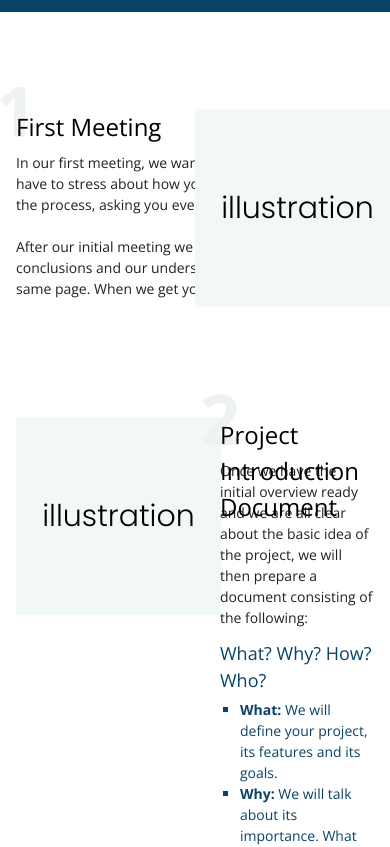
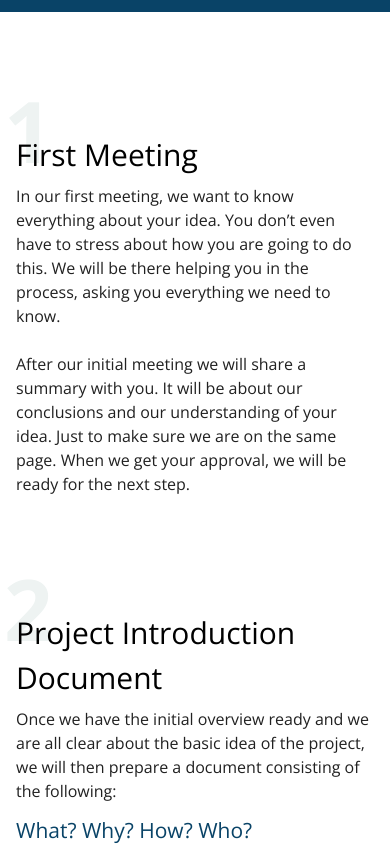
Before and after one commit to Kingkon963/reallyBeyond, a Next.js app: page /idea in a window 390 px wide. Shown: the part 1940-2787 px from the top of the page. Built offline with nearby package versions, Linux system fonts and the light colour scheme; a web font is replaced by a local one.

Commit message:
idea: pathway desktop fixed

```diff
--- a/pages/idea.tsx
+++ b/pages/idea.tsx
@@ -45,11 +45,14 @@ interface PathHeading {
 
 const PathHeading: React.FC<PathHeading> = ({ number, text }) => {
   return (
-    <div className="relative h-[36px]">
-      <span className="absolute -bottom-[18px] -left-[20px] 3xl:-bottom-[29px] 3xl:-left-[27px] z-0 font-openSansBold text-[#EEF3F2] text-[70px] 3xl:text-[85px]">
-        {number}
-      </span>
-      <h1 className="absolute left-0 text-[24px] 3xl:text-[30px] leading-[150%] z-20 font-openSansRegular">
+    <div>
+      <h1 className=" relative left-0 text-[30px] lg:text-[24px] 3xl:text-[30px] leading-[150%] z-20 font-openSansRegular">
+        <span
+          className="absolute -top-[24px] -left-[12px] lg:-bottom-[18px] lg:-left-[20px] 3xl:-bottom-[29px] 3xl:-left-[27px] -z-10
+      font-openSansBold text-[#EEF3F2] text-[85px] lg:text-[70px] 3xl:text-[85px] "
+        >
+          {number}
+        </span>
         {text}
       </h1>
     </div>
@@ -63,7 +66,8 @@ interface RequirementBox {
 const RequirementBox: React.FC<RequirementBox> = ({ children, color }) => {
   return (
     <div
-      className={`w-[172px] h-[45px] 3xl:w-[209px] 3xl:h-[55px] text-[14px] 3xl:text-[16px] text-[#212121] font-openSansRegular flex justify-center items-center border border-${color}`}
+      className={`w-[172px] h-[45px] 3xl:w-[209px] 3xl:h-[55px] text-[14px] 3xl:text-[16px]
+      text-[#212121] font-openSansRegular flex justify-center items-center border border-${color}`}
     >
       {children}
     </div>
@@ -159,13 +163,13 @@ const IdeaPage: NextPage = () => {
             </div>
           </div>
 
-          <div className="container py-[73px] 3xl:py-36 relative ">
+          <div className="container pt-[120px] pb-[100px] 3xl:pt-[165px] relative ">
             <PathSvg />
             {/* First Meeting */}
-            <div className="flex mb-[110px] 3xl:mb-[145px]">
-              <div className="w-1/2">
+            <div className="flex mb-[114px] 3xl:mb-[140px]">
+              <div className="lg:w-1/2">
                 <PathHeading number={1} text="First Meeting" />
-                <p className="text-[14px] 3xl:text-[16px] leading-[150%] w-[550px] 3xl:w-[668px] mt-[7px] 3xl:mt-[14px]">
+                <p className="text-[16px] lg:text-[14px] 3xl:text-[16px] leading-[150%] lg:w-[550px] 3xl:w-[668px] mt-[7px] 3xl:mt-[14px]">
                   In our first meeting, we want to know everything about your
                   idea. You don’t even have to stress about how you are going to
                   do this. We will be there helping you in the process, asking
@@ -177,11 +181,11 @@ const IdeaPage: NextPage = () => {
                   next step.
                 </p>
               </div>
-              <div className="flex-1">
+              <div className="flex-1 hidden lg:block">
                 <div
                   className="w-[205px] h-[198px] 3xl:w-[249px] 3xl:h-[240.5px] bg-[#F2F8F6]
-                text-[30px] 3xl:text-[36px] font-poppinsLight flex justify-center items-center
-                lg:absolute lg:-right-[71px] lg:top-[30px] 3xl:-right-[170px] 3xl:top-[82px]"
+                text-[30px] 3xl:text-[36px] font-poppinsLight lg:flex justify-center items-center
+                lg:absolute lg:-right-[69px] lg:top-[55px] 3xl:-right-[170px] 3xl:top-[82px]"
                 >
                   illustration
                 </div>
@@ -189,23 +193,23 @@ const IdeaPage: NextPage = () => {
             </div>
             {/* Project Introduction Document */}
             <div className="flex">
-              <div className="w-1/2 ">
+              <div className="lg:w-1/2 hidden lg:block">
                 <div
                   className="w-[205px] h-[198px] 3xl:w-[250px] 3xl:h-[240px] bg-[#F2F8F6] text-[30px] 3xl:text-[36px] font-poppinsLight
-                flex justify-center items-center lg:absolute lg:-left-[76px] lg:top-[342px] 3xl:top-[460px] 3xl:-left-[130px]"
+                 lg:flex justify-center items-center lg:absolute lg:-left-[76px] lg:top-[368px] 3xl:top-[460px] 3xl:-left-[130px]"
                 >
                   illustration
                 </div>
               </div>
-              <div className="flex-1 ml-[25px] 3xl:ml-[32px]">
+              <div className="flex-1 lg:ml-[22px] 3xl:ml-[32px]">
                 <PathHeading number={2} text="Project Introduction Document" />
-                <p className="text-[14px] 3xl:text-[16px] leading-[150%]  mt-[7px]">
+                <p className="text-[16px] lg:text-[14px] 3xl:text-[16px] leading-[150%]  mt-[7px]">
                   Once we have the initial overview ready and we are all clear
                   about the basic idea of the project, we will then prepare a
                   document consisting of the following:
                 </p>
-                <div className="text-[14px] 3xl:text-[16px] leading-[150%]">
-                  <h6 className="text-[18px] text-blue leading-[150%] font-openSansRegular mt-[12px] mb-[5px]">
+                <div className="text-[16px] lg:text-[14px] 3xl:text-[16px] leading-[150%]">
+                  <h6 className="text-[21px] lg:text-[18px] text-blue leading-[150%] font-openSansRegular mt-[12px] mb-[5px]">
                     What? Why? How? Who?
                   </h6>
                   <ol className="list-[square] ml-[20px] text-blue">
@@ -235,7 +239,7 @@ const IdeaPage: NextPage = () => {
             </div>
             {/* Final Report */}
             <div className="flex">
-              <div className="w-1/2 mt-[80px] 3xl:mt-[130px] -ml-[4px]">
+              <div className="w-1/2 mt-[85px] 3xl:mt-[125px] -ml-[4px] 3xl:ml-0">
                 <PathHeading number={3} text="Final Report" />
                 <p className="text-[14px] 3xl:text-[16px] leading-[150%] max-w-[632px] mt-[7px]">
                   Once step 2 is approved by you, we will prepare a final
--- a/src/components/PathSvg.tsx
+++ b/src/components/PathSvg.tsx
@@ -80,14 +80,16 @@ const PathSvg: React.FC = () => {
 
   return (
     <>
-      <span className="absolute top-[25px] -left-[25px] hidden lg:inline-block 3xl:hidden">
+      <span className="absolute top-[49px] -left-[27px] hidden lg:inline-block 3xl:hidden">
         {svgPath}
       </span>
-      ;
+      {/* <span className="hidden lg:inline-block">;</span>
+      Will remove later */}
       <span className="absolute top-[82px] -left-[33px] hidden 3xl:inline-block">
         {svgPath1920}
       </span>
-      ;
+      {/* <span className="hidden lg:inline-block">;</span>
+      Will remove later */}
     </>
   );
 };
```
